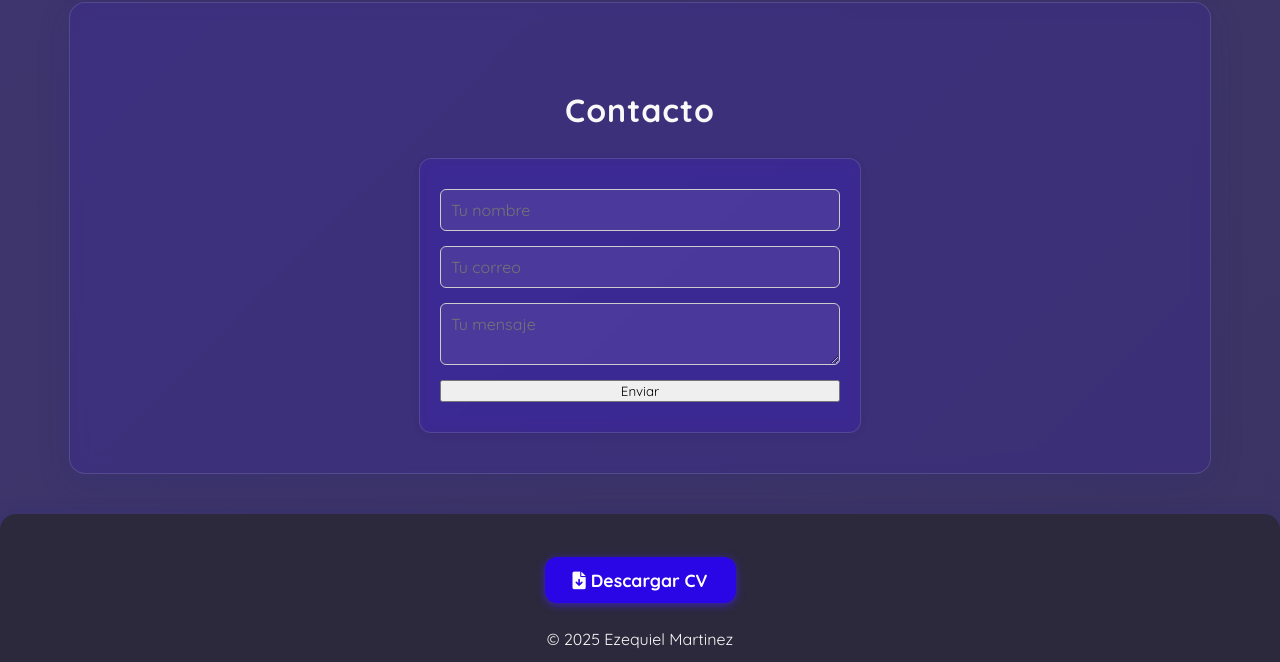
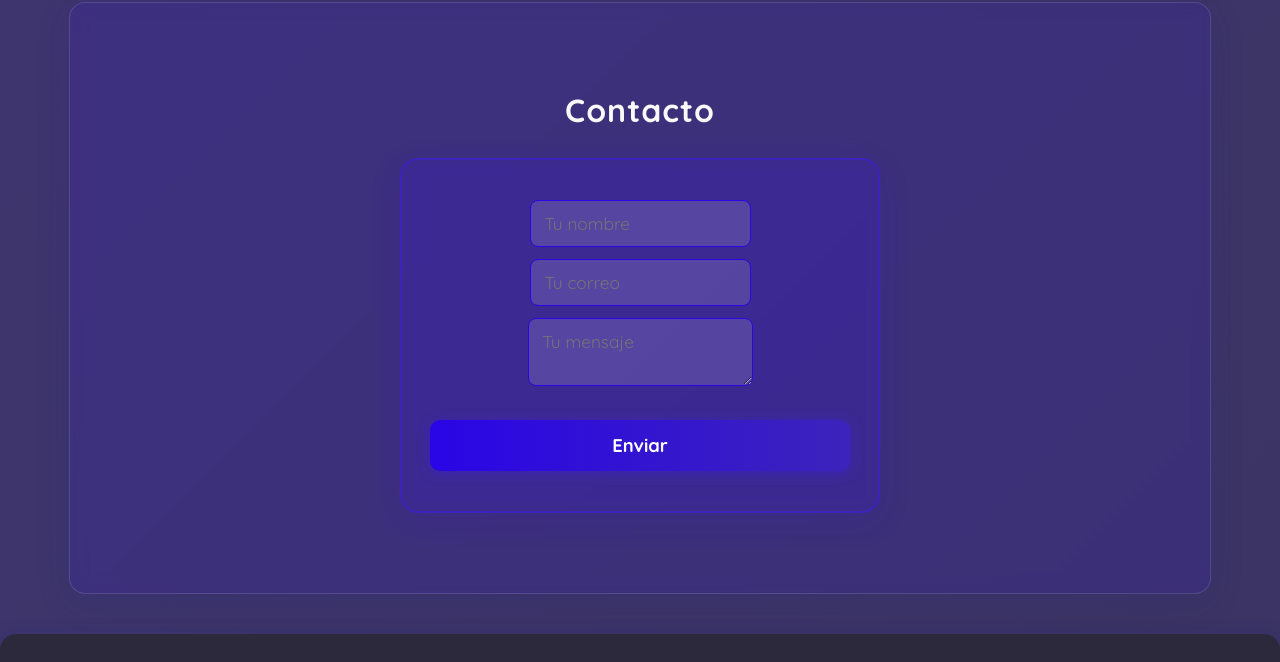
Before and after one commit to MartinezJesusEzequiel/Pagina-web, a plain HTML site: page index.html in a window 1280 px wide. Shown: the part 3101-3763 px from the top of the page. Drawn offline with Linux system fonts and the light colour scheme.

Commit message:
Mejorar el formulario de contacto con nuevos estilos y funcionalidad, incluyendo nombres de campos y efectos hover en botones.

```diff
--- a/index.html
+++ b/index.html
@@ -127,12 +127,12 @@
         <!-- Contacto -->
         <section id="contacto">
             <h2 id="titulo-contacto">Contacto</h2>
-            <form id="formulario">
-                <input type="text" placeholder="Tu nombre" required />
-                <input type="email" placeholder="Tu correo" required />
-                <textarea placeholder="Tu mensaje" required></textarea>
-                <button type="submit">Enviar</button>
-            </form>
+        <form id="formulario" action="https://formspree.io/f/tu_codigo" method="POST">
+            <input type="text" name="nombre" placeholder="Tu nombre" required />
+            <input type="email" name="email" placeholder="Tu correo" required />
+            <textarea name="mensaje" placeholder="Tu mensaje" required></textarea>
+            <button type="submit" class="btn-principal">Enviar</button>
+        </form>
         </section>
     </main>
 
--- a/style.css
+++ b/style.css
@@ -286,51 +286,45 @@ section h2 {
 .certificado { align-items: center; text-align: center; }
 
 /* Formulario de contacto */
+/* Mejora visual para el formulario de contacto */
 form {
-    max-width: 400px;
-    margin: 0 auto;
-    display: flex;
-    flex-direction: column;
-    gap: 15px;
-    background: var(--glass-bg);
-    padding: 30px 20px;
-    border-radius: 12px;
-    box-shadow: 0 2px 8px rgba(0,0,0,0.07);
-    backdrop-filter: blur(8px);
-    -webkit-backdrop-filter: blur(8px);
-    border: 1.5px solid var(--glass-border);
+    background: rgba(60,35,187,0.18);
+    border-radius: 18px;
+    box-shadow: 0 8px 32px 0 rgba(42,5,230,0.12);
+    padding: 40px 28px;
+    border: 2px solid var(--accent);
+    max-width: 420px;
+    margin: 0 auto 40px auto;
+    transition: box-shadow 0.3s;
 }
 form input, form textarea {
-    border: 1px solid #ccc;
-    border-radius: 6px;
-    padding: 10px;
-    font-size: 1rem;
-    resize: vertical;
-    background: rgba(255,255,255,0.08);
+    background: rgba(255,255,255,0.13);
+    border: 1.5px solid var(--primary);
     color: var(--text-light);
+    font-size: 1.08rem;
+    margin-bottom: 12px;
+    padding: 12px 14px;
+    border-radius: 8px;
     transition: border 0.2s, box-shadow 0.2s;
 }
 form input:focus, form textarea:focus {
-    outline: none;
-    border-color: var(--primary);
-    box-shadow: 0 0 0 2px #4facfe33;
-    background: rgba(255,255,255,0.15);
+    border-color: var(--accent);
+    box-shadow: 0 0 0 2px var(--accent);
+    background: rgba(255,255,255,0.18);
 }
 form button.btn-principal {
-    margin-top: 10px;
-    background: var(--primary);
-    color: #fff;
-    border: none;
-    border-radius: 8px;
-    padding: 12px;
-    font-size: 1.1rem;
-    font-weight: bold;
-    cursor: pointer;
-    transition: background 0.2s, transform 0.2s;
+    width: 100%;
+    margin-top: 18px;
+    padding: 14px 0;
+    font-size: 1.15rem;
+    border-radius: 10px;
+    background: linear-gradient(90deg, var(--primary), var(--accent));
+    box-shadow: 0 2px 12px var(--accent);
 }
 form button.btn-principal:hover {
-    background: var(--accent);
-    transform: scale(1.05);
+    background: linear-gradient(90deg, var(--accent), var(--primary));
+    box-shadow: 0 4px 24px var(--primary);
+
 }
 
 /* Footer: estilos para el pie de página */
@@ -451,3 +445,29 @@ body.dark-mode .social a {
 .foto-perfil:hover {
     transform: scale(1.07) rotate(-2deg);
 }
+
+/* Efecto hover en los botones: sombra en modo claro */
+.btn-principal:hover, .btn-circular:hover, .btn:hover {
+    transform: scale(1.07);
+    background: var(--accent);
+    color: #fff;
+    /* Sombra con varios tonos para más profundidad */
+    box-shadow:
+        0 4px 16px 0 var(--accent),
+        0 2px 24px 0 rgba(42,5,230,0.18),
+        0 0 0 4px rgba(60,35,187,0.10);
+}
+
+/* Efecto hover en los botones: sombra en modo oscuro */
+body.dark-mode .btn-principal:hover,
+body.dark-mode .btn-circular:hover,
+body.dark-mode .btn:hover {
+    transform: scale(1.07);
+    background: var(--primary) !important;
+    color: #fff !important;
+    /* Sombra con varios tonos para más profundidad en dark */
+    box-shadow:
+        0 4px 24px 0 var(--primary),
+        0 2px 32px 0 rgba(60,35,187,0.30),
+        0 0 0 6px rgba(44,41,60,0.18) !important;
+}
```
